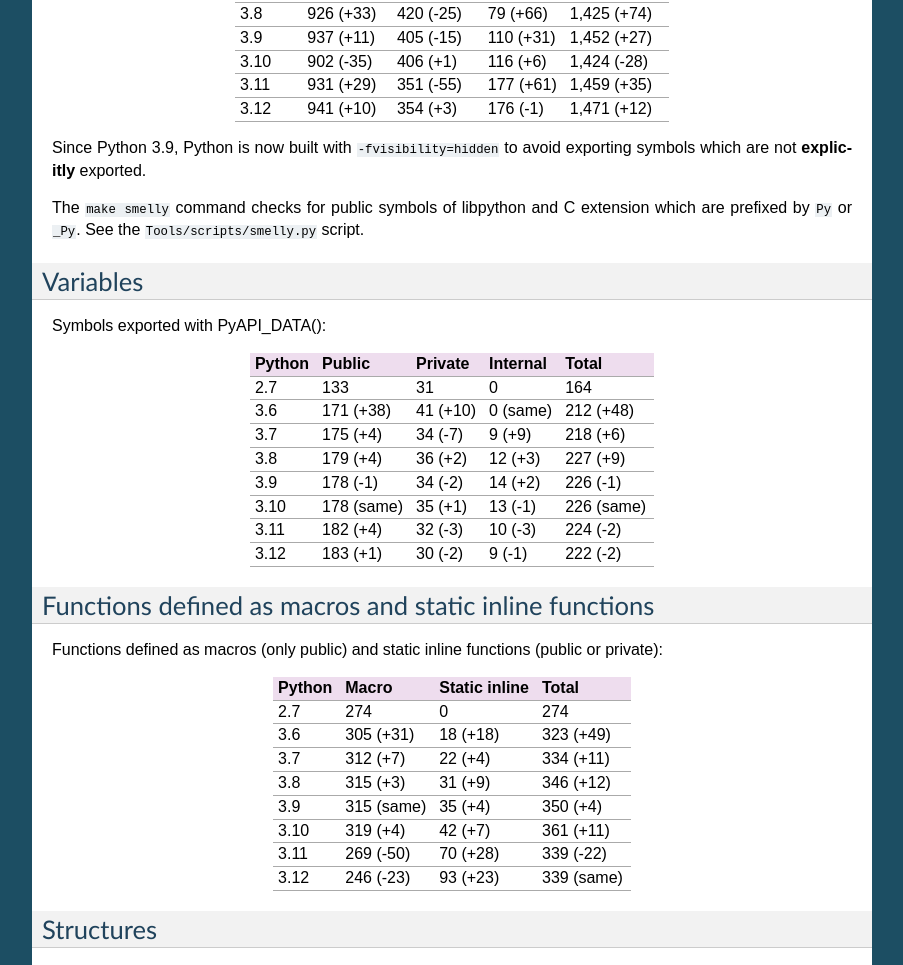
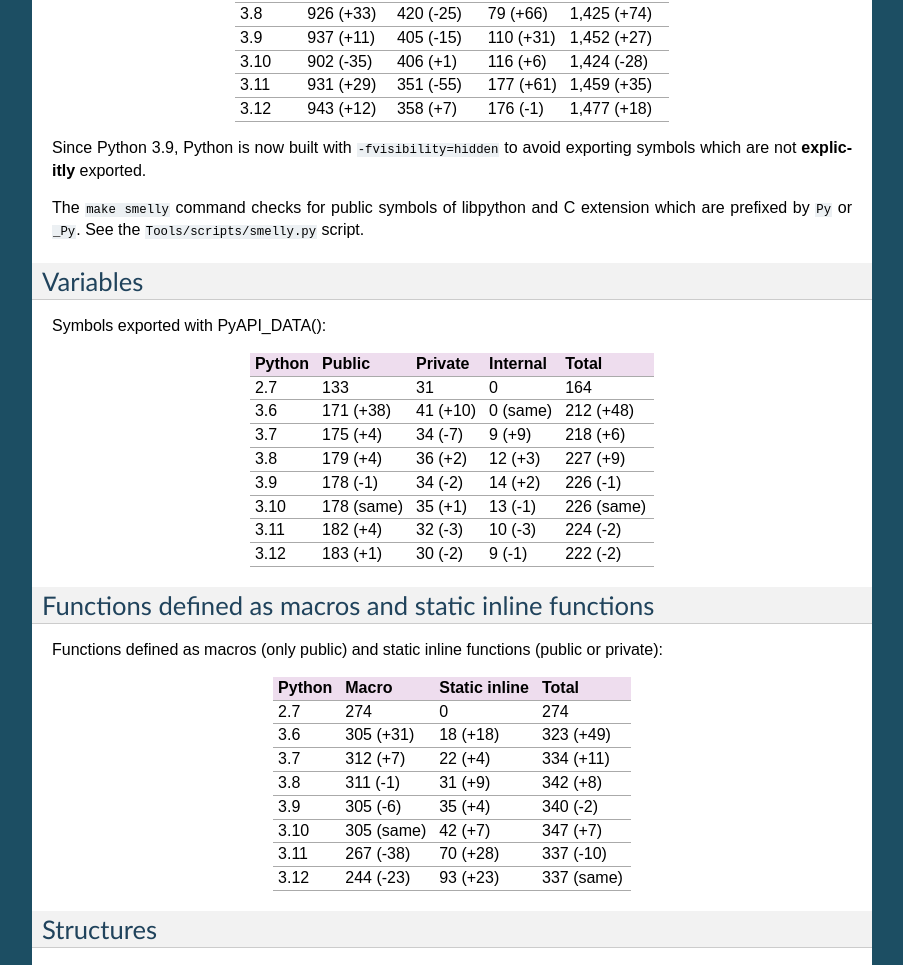
Before and after one commit to pythoncapi/pythoncapi, a Sphinx documentation site: the page built from doc/stats.rst, in a window 1280 px wide and 1400 px high, scrolled down 766 px. Shown: the part 160-1125 px from the top of the window, without its empty margins (198-1101 px from the left). Built offline with Sphinx 7.4.7, drawn with Linux system fonts in a browser that asks for light colours; some of the changed text lies outside the part shown.

Commit message:
Don't count Py_INCREF() macro wrapping _Py_INCREF() func

```diff
--- a/doc/pythoncapi.py
+++ b/doc/pythoncapi.py
@@ -100,4 +100,10 @@
     # Only count 1 static inline function, ignore the macro.
     macros = macros - funcs
 
+    for name in list(macros):
+        # In Python 3.10, the Py_INCREF() was wrapping the _Py_INCREF() static
+        # inline function.
+        if f"_{name}" in funcs:
+            macros.discard(name)
+
     return (macros, funcs)
--- a/doc/stats.rst
+++ b/doc/stats.rst
@@ -35,7 +35,7 @@
 3.9     98 (+1)      24 (+9)      34 (+12)      156 (+22)
 3.10    81 (-17)     32 (+8)      48 (+14)      161 (+5)
 3.11    72 (-9)      48 (+16)     68 (+20)      188 (+27)
-3.12    73 (+1)      49 (+1)      77 (+9)       199 (+11)
+3.12    72 (same)    49 (+1)      77 (+9)       198 (+10)
 ======  ===========  ===========  ============  =========
 
 Functions
@@ -53,7 +53,7 @@
 3.9     937 (+11)   405 (-15)   110 (+31)  1,452 (+27)
 3.10    902 (-35)   406 (+1)    116 (+6)   1,424 (-28)
 3.11    931 (+29)   351 (-55)   177 (+61)  1,459 (+35)
-3.12    941 (+10)   354 (+3)    176 (-1)   1,471 (+12)
+3.12    943 (+12)   358 (+7)    176 (-1)   1,477 (+18)
 ======  ==========  ==========  =========  ============
 
 Since Python 3.9, Python is now built with ``-fvisibility=hidden`` to avoid
@@ -92,11 +92,11 @@
 2.7     274         0              274
 3.6     305 (+31)   18 (+18)       323 (+49)
 3.7     312 (+7)    22 (+4)        334 (+11)
-3.8     315 (+3)    31 (+9)        346 (+12)
-3.9     315 (same)  35 (+4)        350 (+4)
-3.10    319 (+4)    42 (+7)        361 (+11)
-3.11    269 (-50)   70 (+28)       339 (-22)
-3.12    246 (-23)   93 (+23)       339 (same)
+3.8     311 (-1)    31 (+9)        342 (+8)
+3.9     305 (-6)    35 (+4)        340 (-2)
+3.10    305 (same)  42 (+7)        347 (+7)
+3.11    267 (-38)   70 (+28)       337 (-10)
+3.12    244 (-23)   93 (+23)       337 (same)
 ======  ==========  =============  ==========
 
 Structures
```
Also changed, not shown: other parts of doc/stats.rst (+1 -1 lines).
